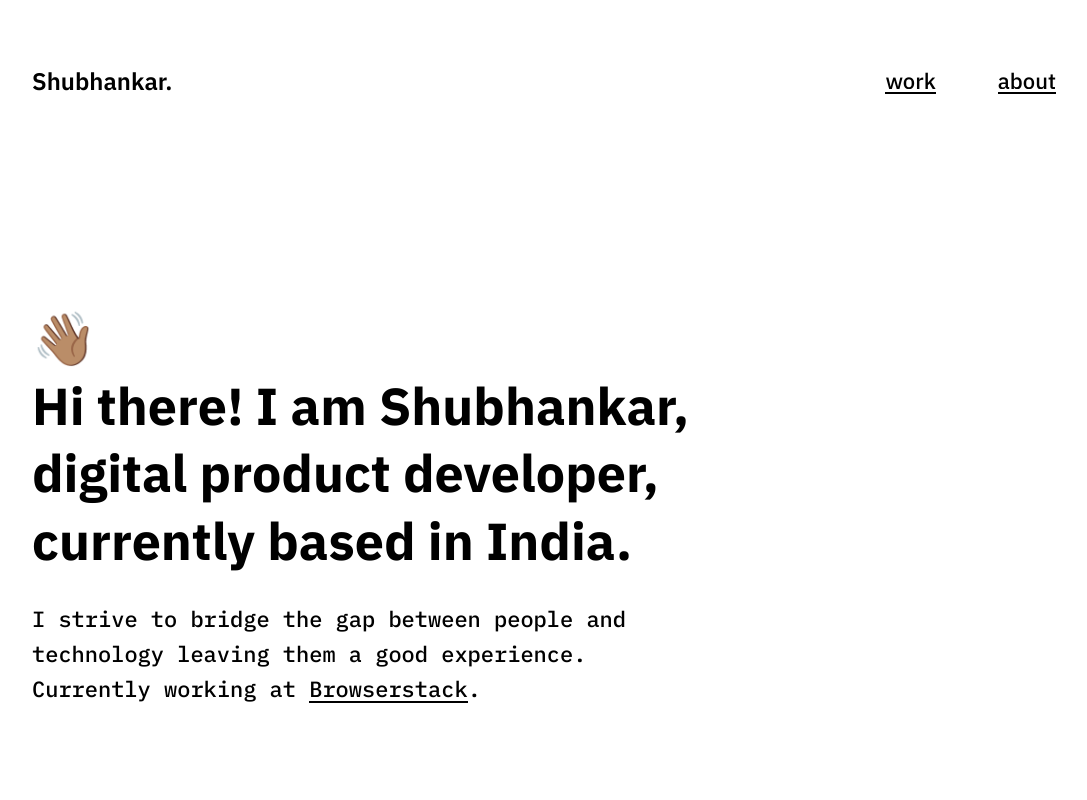
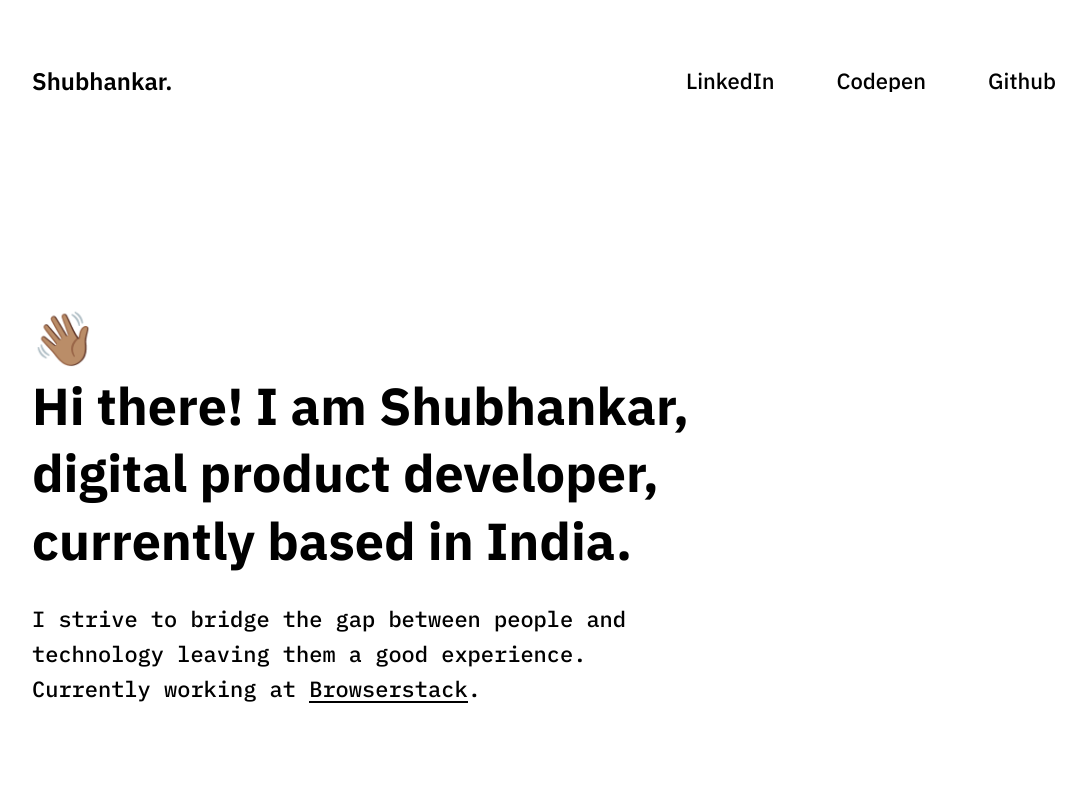
Before and after one commit to ShubhankarDas/portfoliov3, a Gatsby site: page / in a window 1280 px wide. Shown: the top 800 px of the page, without its empty margins (96-1183 px from the left). Built offline with nearby package versions, Linux system fonts and the light colour scheme; Gatsby itself is replaced by a stand-in of ours.

Commit message:
header changes

```diff
--- a/src/components/footer.js
+++ b/src/components/footer.js
@@ -16,9 +16,21 @@ const Footer = () => (
         </span>
       </h3>
       <div className="social-links-container">
-        <HoverLink link="/" text="LinkedIn" reverse={true} />
-        <HoverLink link="/" text="Codepen" reverse={true} />
-        <HoverLink link="/" text="Github" reverse={true} />
+        <HoverLink
+          externalLink="https://www.linkedin.com/in/shubhankardas/"
+          text="LinkedIn"
+          reverse={true}
+        />
+        <HoverLink
+          externalLink="https://codepen.io/shubhankar-das"
+          text="Codepen"
+          reverse={true}
+        />
+        <HoverLink
+          externalLink="https://github.com/ShubhankarDas"
+          text="Github"
+          reverse={true}
+        />
       </div>
     </div>
   </footer>
--- a/src/components/header.js
+++ b/src/components/header.js
@@ -12,8 +12,24 @@ const Header = () => (
         <Link to="/">Shubhankar.</Link>
       </span>
 
-      <HoverLink link="#work" text="work" />
-      <HoverLink link="#home-hero" text="about" />
+      {/* <HoverLink link="#work" text="work" />
+      <HoverLink link="#home-hero" text="about" /> */}
+
+      <HoverLink
+        externalLink="https://www.linkedin.com/in/shubhankardas/"
+        text="LinkedIn"
+        reverse={true}
+      />
+      <HoverLink
+        externalLink="https://codepen.io/shubhankar-das"
+        text="Codepen"
+        reverse={true}
+      />
+      <HoverLink
+        externalLink="https://github.com/ShubhankarDas"
+        text="Github"
+        reverse={true}
+      />
     </div>
   </header>
 )
--- a/src/styles/header.scss
+++ b/src/styles/header.scss
@@ -16,7 +16,7 @@ header {
       margin-left: 0;
       font-weight: 500;
       display: none;
-      &:last-child {
+      &:not(:first-child) {
         margin-left: 62px;
       }
     }
```
